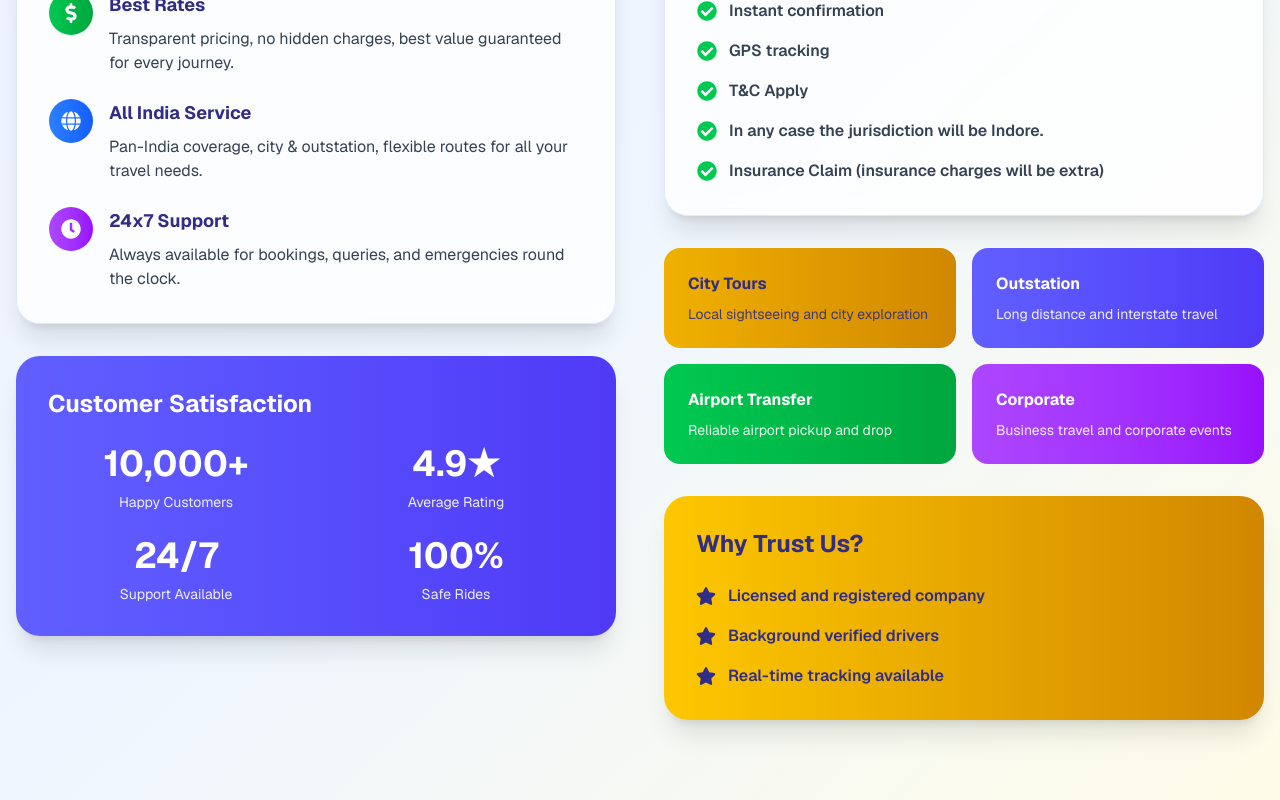
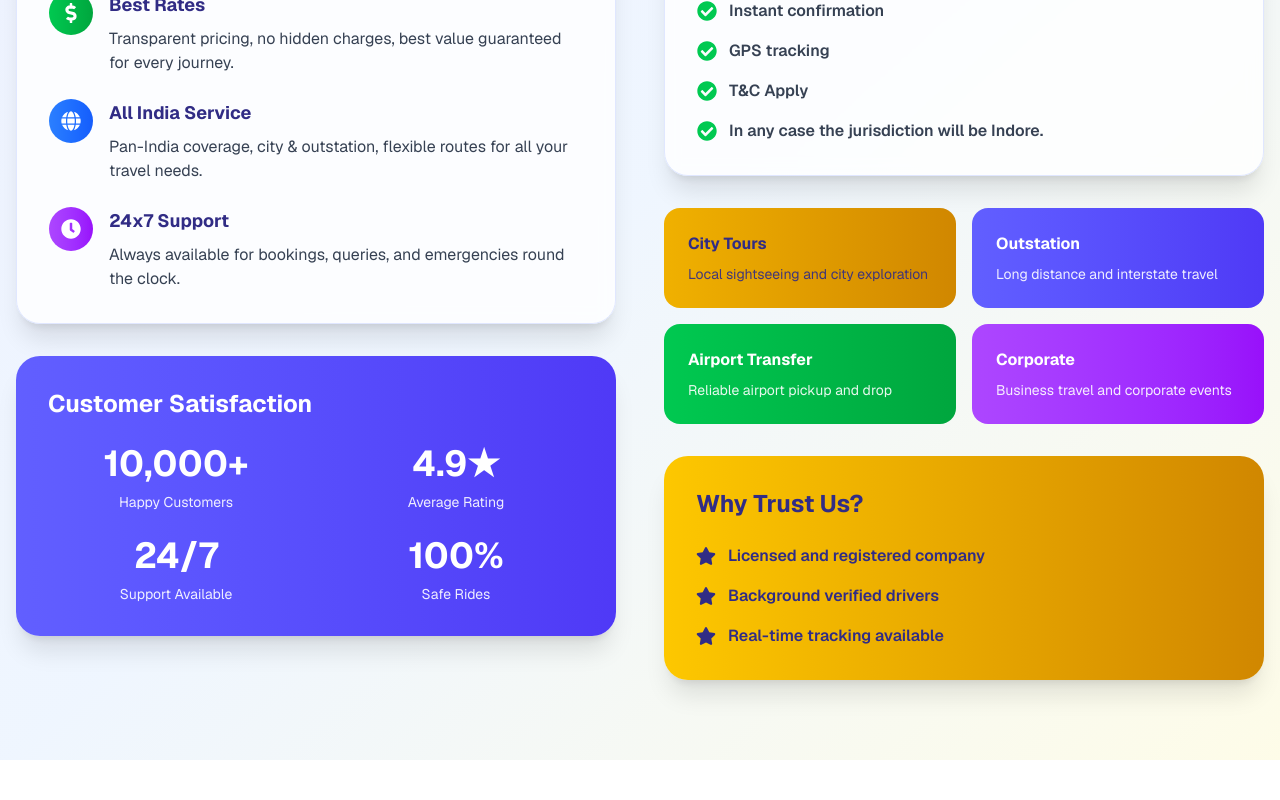
Before and after one commit to AviZacksy/NityaTour, a Next.js app: page / in a window 1280 px wide. Shown: the part 3886-4686 px from the top of the page. After the commit the page ends 4646 px from the top, so only its background shows below. Built offline with nearby package versions, Linux system fonts and the light colour scheme.

Commit message:
Remove insurance claim text from WhyChooseUs section

```diff
--- a/src/app/components/WhyChooseUs.tsx
+++ b/src/app/components/WhyChooseUs.tsx
@@ -133,10 +133,6 @@ export default function WhyChooseUs() {
                     <FaCheckCircle className="text-green-500 text-xl" />
                     <span className="font-semibold text-gray-700">In any case the jurisdiction will be Indore.</span>
                   </div>
-                  <div className="flex items-center gap-3">
-                    <FaCheckCircle className="text-green-500 text-xl" />
-                    <span className="font-semibold text-gray-700">Insurance Claim (insurance charges will be extra)</span>
-                  </div>
                 </div>
               </div>
             </RevealOnScroll>
```
